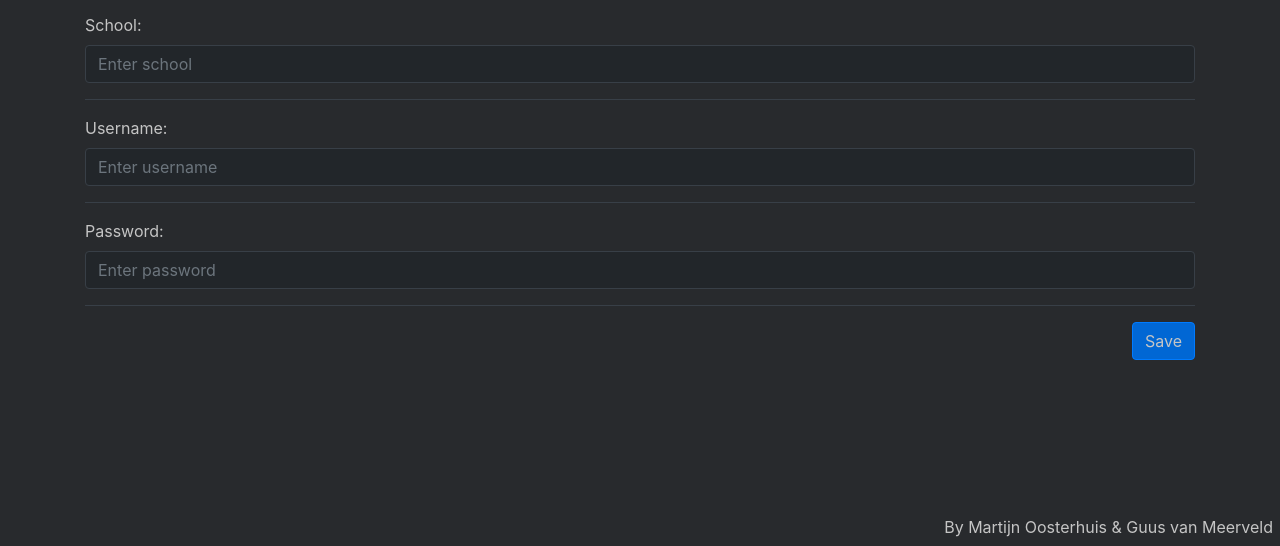
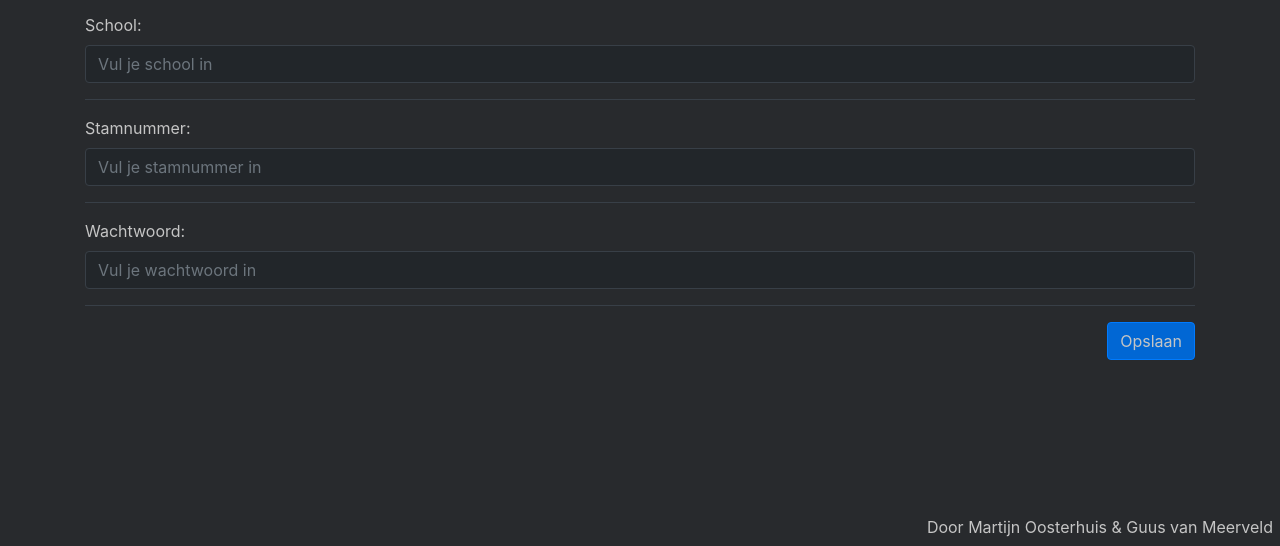
Before and after one commit to Guusvanmeerveld/Magister-Auto-Login, a browser extension: page options/index.html in a window 1280 px wide. Both pictures are taken after a click on the checkbox 1266 px from the left and 13 px from the top of the page. Shown: the part 254-800 px from the top of the page. Drawn offline with nearby package versions, Linux system fonts and the light colour scheme.

Commit message:
2.0 Update

```diff
--- a/js/login.js
+++ b/js/login.js
@@ -7,6 +7,7 @@ var snooze = ms => new Promise(res => setTimeout(res, ms));
 function login() {
     chrome.storage.sync.get(['school','number', 'password'], async function (result) {
 
+        if (d("scholenkiezer_value")) {
             await waitForSel("#scholenkiezer_value");
 
             if (d("scholenkiezer_value") && result.number) {
@@ -18,6 +19,7 @@ function login() {
 
             if (q(".selected")) {
                 q(".selected").click();
+            }
         }
 
         await waitForSel("#username");
--- a/js/save.js
+++ b/js/save.js
@@ -32,9 +32,9 @@ function save() {
         "password": password
         });
 
-        d("save").innerHTML = "Saved!"
+        d("save").innerHTML = "Opgeslagen!"
     } catch (e) {
-        d("save").innerHTML = "Error"
+        d("save").innerHTML = "Fout"
         d("save").className = "btn btn-danger float-right"
     }
 };
@@ -62,7 +62,7 @@ function onLoad() {
 
     chrome.storage.sync.get(['darkmode'], function (result) {
         d("dark-mode").checked = result.darkmode
-        d("dark-link").disabled = d("dark-mode").checked ? false : true
+        d("dark-link").disabled = !d("dark-mode").checked
     });
 
     d("switch").addEventListener("click", toggle)
@@ -85,9 +85,7 @@ function darkMode() {
         "darkmode": d("dark-mode").checked
     });
 
-    console.log(!d("dark-mode").checked);
-
-    d("dark-link").disabled = d("dark-mode").checked ? false : true
+    d("dark-link").disabled = !d("dark-mode").checked
 
 }
 
--- a/options/index.html
+++ b/options/index.html
@@ -26,21 +26,21 @@
             <div class="row">
                 <div class="col">
                     <label for="">School:</label>
-                    <input type="text" class="form-control mb-3 login" autofocus name="school" id="school" placeholder="Enter school">
+                    <input type="text" class="form-control mb-3 login" autofocus name="school" id="school" placeholder="Vul je school in">
                     <hr class="bg-light mb-3">
-                    <label for="">Username:</label>
+                    <label for="">Stamnummer</label>:</label>
                     <input type="text" class="form-control mb-3 login" autofocus name="number" id="number"
-                        placeholder="Enter username">
+                        placeholder="Vul je stamnummer in">
                     <hr class="bg-light mb-3">
-                    <label for="">Password:</label>
+                    <label for="">Wachtwoord:</label>
                     <input type="password" class="form-control mb-3 login" name="password" id="password"
-                        placeholder="Enter password">
+                        placeholder="Vul je wachtwoord in">
                     <hr class="bg-light mb-3">
-                    <button class="btn-primary btn float-right" id="save">Save</button>
+                    <button class="btn-primary btn float-right" id="save">Opslaan</button>
                 </div>
             </div>
         </div>
-        <p class="copyright" title="Kleine credit naar Sam Taen">By Martijn Oosterhuis & Guus van Meerveld</p>
+        <p class="copyright" title="Kleine credit naar Sam Taen">Door Martijn Oosterhuis & Guus van Meerveld</p>
     </div>
 
 
```
Also changed, not shown: popup/index.html (+7 -6 lines), README.md, icons/banner.png (added), manifest.json, 1 other file. Lines whose indentation alone changed are shown as unchanged.
